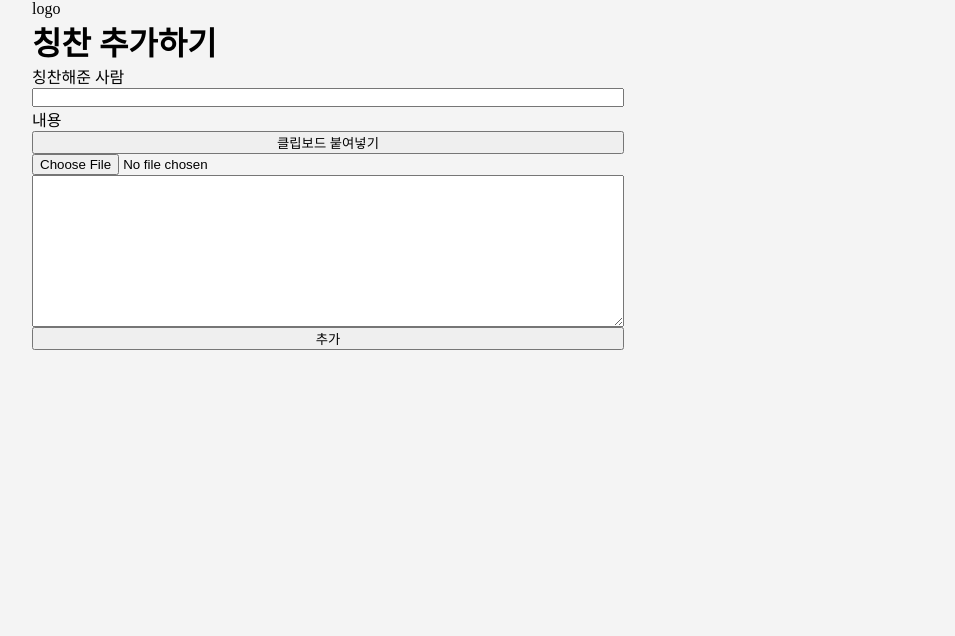
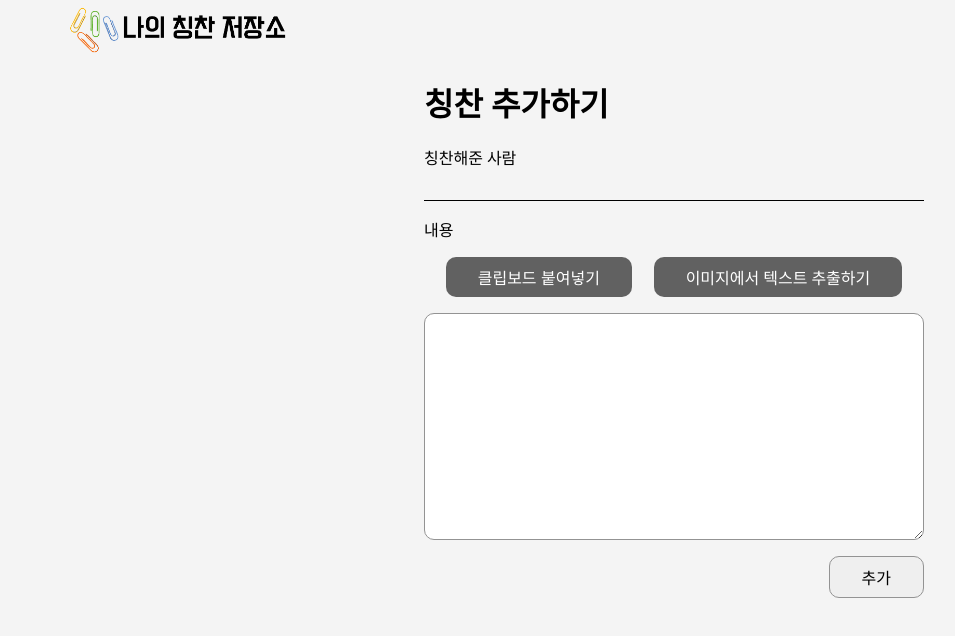
Before and after one commit to yujinwon-dev/compliment-storage-project, a React (Create React App) app: page /create in a window 1280 px wide. Shown: the top 636 px of the page, without its empty margins (16-971 px from the left). Built offline with nearby package versions, Linux system fonts and the light colour scheme.

Commit message:
refactor: 💡 로고 추가 및 스타일링

```diff
--- a/src/App.tsx
+++ b/src/App.tsx
@@ -1,21 +1,36 @@
-import { BrowserRouter, Routes, Route } from 'react-router-dom';
+/** @jsxImportSource @emotion/react */
+import { css } from '@emotion/react';
+import { Routes, Route, useNavigate } from 'react-router-dom';
 import Home from './pages/Home';
 import Form from './pages/Form';
-
+import logo from './assets/logo.png'
 
 
 function App() {
+  const navigate = useNavigate();
+
   return (
-
-    <BrowserRouter>
-      <header>
-        <p>logo</p>
+    <>
+      <header
+        css={css`
+          padding: 0.2rem 0;
+        `}
+      >
+        <img
+          src={logo}
+          height="55"
+          alt="로고"
+          onClick={() => navigate('/')}
+          css={css`
+            cursor: pointer;
+          `}
+        />
       </header>
       <Routes>
         <Route path="/" element={<Home />} />
         <Route path="/create" element={<Form />} />
       </Routes>
-    </BrowserRouter>
+    </>
   );
 }
 
--- a/src/components/Card.tsx
+++ b/src/components/Card.tsx
@@ -6,8 +6,12 @@ export default function Card({ compliment } : { compliment: Compliment }) {
   return (
     <article
       css={css`
-        border: 1px solid #000;
+        display: inline-block;
+        max-width: 550px;
+        border: 1px solid #939393;
         border-radius: 10px;
+        padding: 1rem;
+        margin: 1rem 2rem 1rem 0;
       `}
     >
       <p>{compliment.content}</p>
--- a/src/components/FloatingActionButton.tsx
+++ b/src/components/FloatingActionButton.tsx
@@ -14,7 +14,7 @@ export default function FloatingActionButton() {
         width: 50px;
         height: 50px;
         font-size: 30px;
-        border: 1px solid #000;
+        border: 1px solid #939393;
         border-radius: 50%;
         cursor: pointer;
       `}
--- a/src/index.css
+++ b/src/index.css
@@ -12,6 +12,6 @@ body,
 }
 
 #root {
-  padding: 0 3rem;
+  padding: 0 5rem;
   background-color: #f4f4f4;
 }
--- a/src/index.tsx
+++ b/src/index.tsx
@@ -1,6 +1,7 @@
 import React from 'react';
 import ReactDOM from 'react-dom/client';
 import { Provider } from 'react-redux';
+import { BrowserRouter } from 'react-router-dom';
 import './index.css';
 import App from './App';
 import { store } from './store/store';
@@ -11,7 +12,9 @@ const root = ReactDOM.createRoot(
 root.render(
   <React.StrictMode>
     <Provider store={store}>
-      <App />
+        <BrowserRouter>
+          <App />
+        </BrowserRouter>
     </Provider>
   </React.StrictMode>
 );
--- a/src/pages/Form.tsx
+++ b/src/pages/Form.tsx
@@ -61,15 +61,20 @@ export default function Form() {
   return (
     <div
       css={css`
-        margin: auto 0;
+        width: 400px;
+        margin: auto;
       `}
     >
-      <h1>칭찬 추가하기</h1>
+      <h1
+        css={css`
+          line-height: 2.5;
+        `}
+      >칭찬 추가하기</h1>
       <form
         css={css`
           display: inline-flex;
           flex-flow: column wrap;
-          width: 50%;
+          width: 500px;
         `}
       >
         <label htmlFor="name">칭찬해준 사람</label>
@@ -79,29 +84,96 @@ export default function Form() {
           id="name"
           value={name}
           onChange={e => setName(e.target.value)}
+          required
+          css={css`
+            background: none;
+            border: none;
+            border-bottom: 1px solid #000;
+            margin: 1rem 0;
+          `}
         />
         <label htmlFor="content">내용</label>
+        <div
+          css={css`
+            display: flex;
+            justify-content: space-evenly;
+            margin: 1rem 0;
+          `}
+        >
           <button
             type="button"
             onClick={() => {
               navigator.clipboard.readText().then(clipText => setContent(clipText))
             }}
+            css={css`
+              width: fit-content;
+              font-size: 1rem;
+              color: #fff;
+              background-color: rgba(0, 0, 0, 0.6);
+              padding: 0.5rem 2rem;
+              border: none;
+              border-radius: 10px;
+              cursor: pointer;
+              :hover {
+                background-color: rgba(0, 0, 0, 0.3);
+              }
+            `}
           >클립보드 붙여넣기</button>
+          <label
+            htmlFor="input-file"
+            css={css`
+              display: inline-block;
+              width: fit-content;
+              color: #fff;
+              background-color: rgba(0, 0, 0, 0.6);
+              padding: 0.5rem 2rem;
+              border-radius: 10px;
+              cursor: pointer;
+              :hover {
+                background-color: rgba(0, 0, 0, 0.3);
+              }
+              `}
+          >이미지에서 텍스트 추출하기</label>
           <input
             type="file"
             name="input-file"
             id="input-file"
             onChange={e => handleImageSelection(e)}
+            css={css`
+                position: absolute;
+                z-index: -100;
+                width: 1px;
+                height: 1px;
+                overflow: hidden;
+                opacity: 0;
+            `}
           />
+        </div>
         <textarea
           name="content"
           id="content"
           value={content}
           onChange={e => setContent(e.target.value)}
           cols={30}
-          rows={10}
+          rows={15}
+          css={css`
+            border: 1px solid #939393;
+            border-radius: 10px;
+          `}
         />
-        <button type="button" onClick={handleFormSubmit}>추가</button>
+        <button
+          type="button"
+          onClick={handleFormSubmit}
+          css={css`
+            width: fit-content;
+            font-size: 1rem;
+            padding: 0.5rem 2rem;
+            border: 1px solid #939393;
+            border-radius: 10px;
+            margin: 1rem 0 0 auto;
+            cursor: pointer;
+          `}
+        >추가</button>
       </form>
     </div>
   );
--- a/src/pages/Home.tsx
+++ b/src/pages/Home.tsx
@@ -15,6 +15,7 @@ export default function Home() {
       </svg>
       <hr
         css={css`
+          border: 1px solid #939393;
           margin: 1rem 0;
         `}
       />
```
Also changed, not shown: src/assets/logo.png (added). Lines whose indentation alone changed are shown as unchanged.
